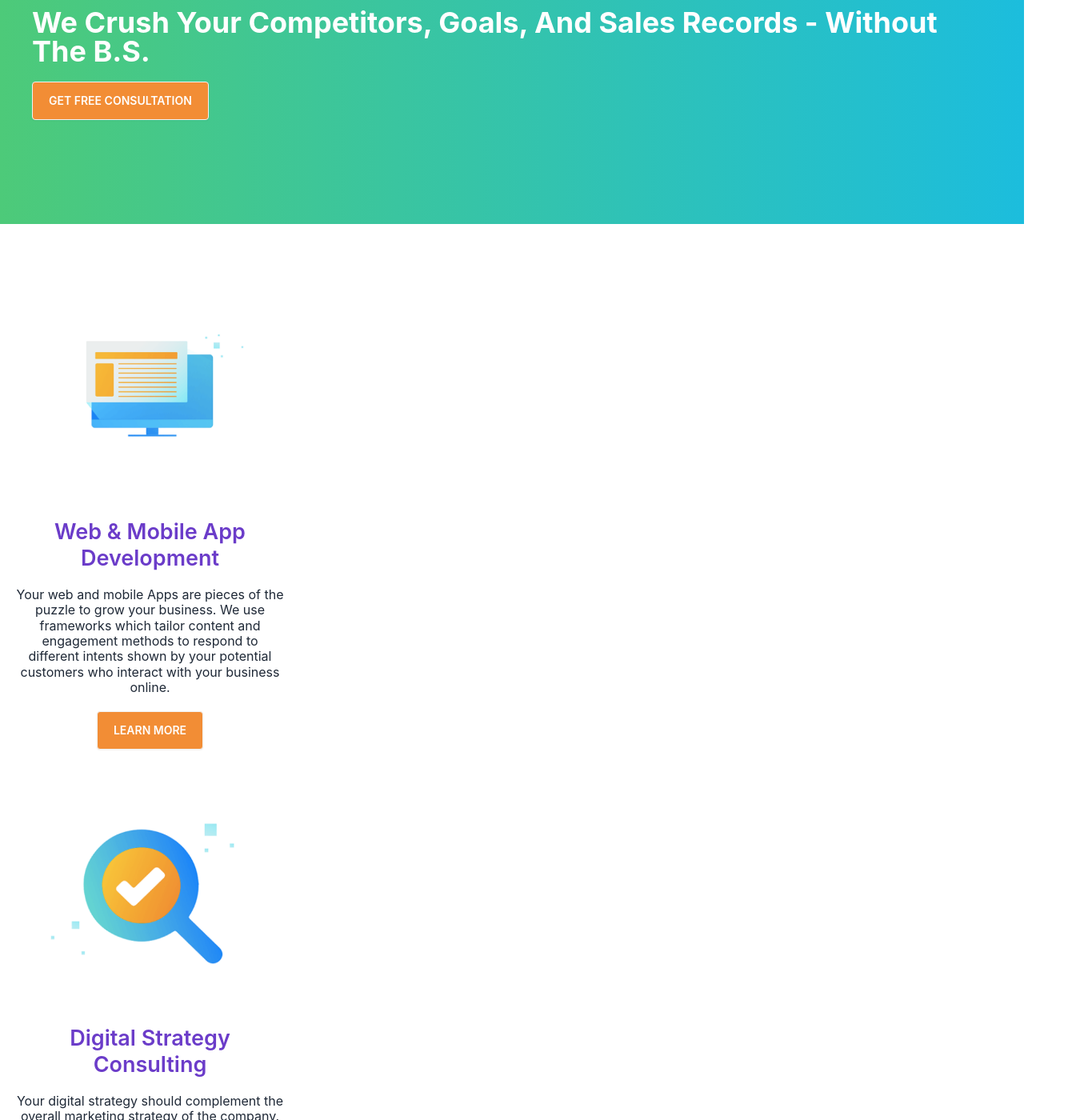
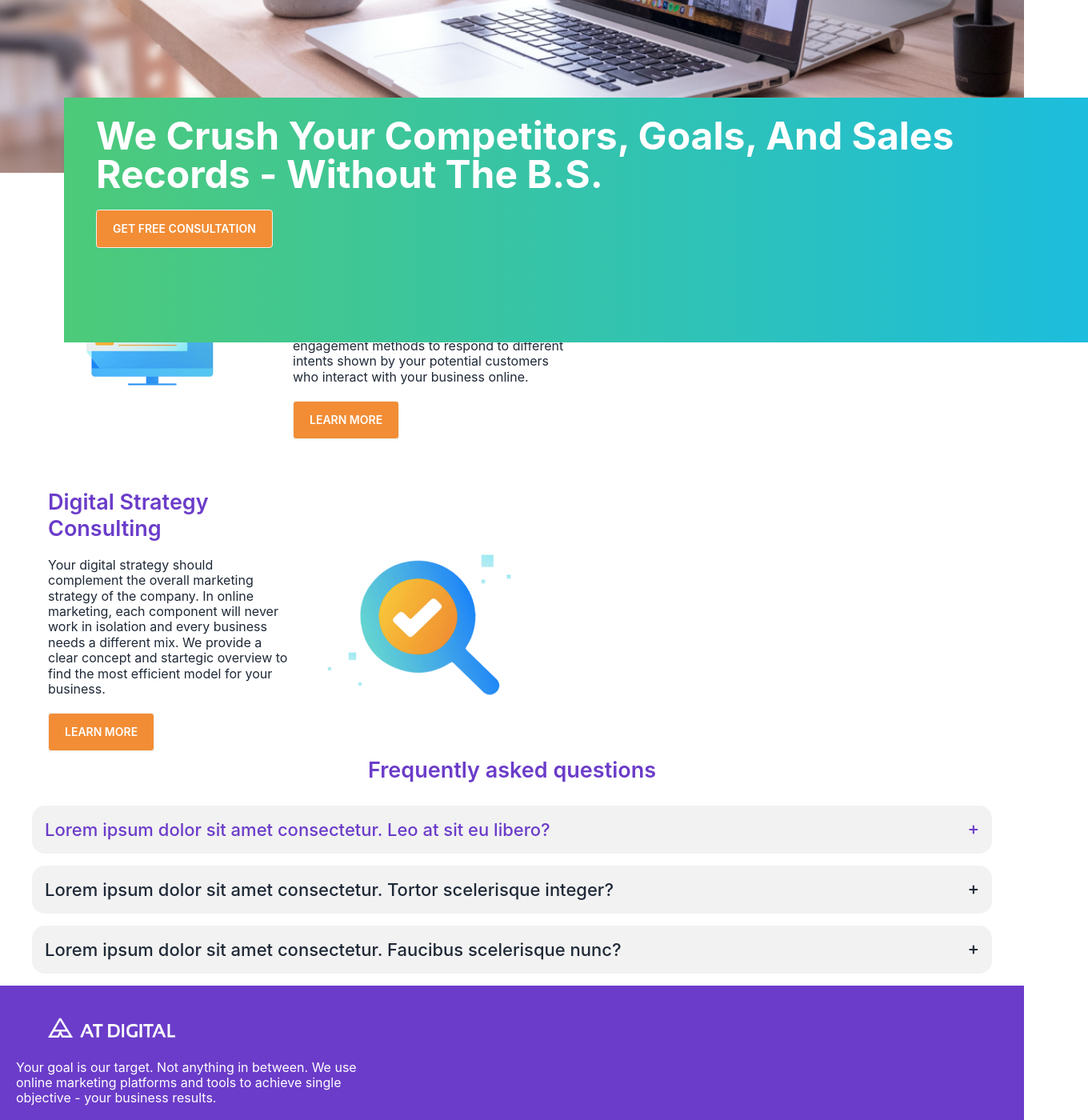
Before and after one commit to iamakmal/frontend-web, a React (Create React App) app: page / in a window 1280 px wide. Shown: the part 300-1700 px from the top of the page at 80% size, 1360 px wide, since content can reach past the window. Built offline with nearby package versions, Linux system fonts and the light colour scheme.

Commit message:
made changes to accomodate md screen size

```diff
--- a/src/components/Footer.jsx
+++ b/src/components/Footer.jsx
@@ -3,23 +3,23 @@ import React from 'react'
 export default function Footer() {
   return (
     <>
-<footer className="footer grid p-10 bg-main text-white px-[20px]">
-  <aside>
+<footer className="footer md:grid-rows-2 p-10 bg-main text-white px-[20px]">
+  <nav className="md:col-span-2">
   <img className="h-[25px] w-[238.89px] px-10 mb-[20px]" src="/Logo.png" alt="logo"/>
   <p className="text-[16px] leading-[19.2px] font-normal">Your goal is our target. Not anything in between. We use<br/> online marketing platforms and tools to achieve single<br/> objective - your business results.</p>
-  </aside>
-  <nav>
+  </nav>
+  <nav className="">
     <h6 className="text-white font-semibold text-[21px] leading-[25.41px]">Our Technologies</h6>
-    <a className="link link-hover font-medium text-[14px] leading-[16.94px]">ReactJS</a>
-    <a className="link link-hover font-medium text-[14px] leading-[16.94px]">Gatsby</a>
-    <a className="link link-hover font-medium text-[14px] leading-[16.94px]">NextJS</a>
-    <a className="link link-hover font-medium text-[14px] leading-[16.94px]">NodeJS</a>
+    <a href="#" className="link link-hover font-medium text-[14px] leading-[16.94px]">ReactJS</a>
+    <a href="#" className="link link-hover font-medium text-[14px] leading-[16.94px]">Gatsby</a>
+    <a href="#" className="link link-hover font-medium text-[14px] leading-[16.94px]">NextJS</a>
+    <a href="#" className="link link-hover font-medium text-[14px] leading-[16.94px]">NodeJS</a>
   </nav>
-  <nav>
+  <nav className="">
     <h6 className="text-white font-semibold text-[21px] leading-[25.41px]">Our Services</h6>
-    <a className="link link-hover font-medium text-[14px] leading-[16.94px]">Social Media Marketing</a>
-    <a className="link link-hover font-medium text-[14px] leading-[16.94px]">Web & Mobile App<br/> Development</a>
-    <a className="link link-hover font-medium text-[14px] leading-[16.94px]">Data & Analytics</a>
+    <a href="#" className="link link-hover font-medium text-[14px] leading-[16.94px]">Social Media Marketing</a>
+    <a href="#" className="link link-hover font-medium text-[14px] leading-[16.94px]">Web & Mobile App<br/> Development</a>
+    <a href="#" className="link link-hover font-medium text-[14px] leading-[16.94px]">Data & Analytics</a>
   </nav>
 </footer>
 <footer className="footer px-[20px] py-4 border-t bg-main text-white">
--- a/src/components/FrequentlyAsked.jsx
+++ b/src/components/FrequentlyAsked.jsx
@@ -2,7 +2,7 @@ import React from 'react'
 
 export default function FrequentlyAsked() {
     return (
-        <div className="mt-[60px] mx-[20px]">
+        <div className="mt-[60px] mx-[20px] md:mx-[40px]">
         <h1 className="text-main font-semibold text-[27px] leading-[33px] text-center mb-[28px]">Frequently asked questions</h1>
         <div className="collapse collapse-plus bg-base-200 mb-[15px]">
                 <input type="radio" name="my-accordion-3" />
--- a/src/components/Hero.jsx
+++ b/src/components/Hero.jsx
@@ -4,10 +4,10 @@ export default function Hero() {
   return (
     <>
     <div className="relative w-full">
-    <img src="./Hero.png" alt="Hero" className="h-[218px] w-full object-cover"/>
-    <div className="w-full h-[294px] lg:[absolute top-[354px] left-20 h-[306px]] flex flex-col bg-gradient-to-r from-[#4DCA79] to-[#1CBDDD] pt-[24px] pr-[40px] pb-[32px] pl-[40px]">
+    <img src="./Hero.png" alt="Hero" className="h-[218px] w-full object-cover md:h-[448px]"/>
+    <div className="w-full h-[294px] md:h-[258px] lg:absolute lg:top-[354px] lg:left-20 lg:h-[306px] flex flex-col bg-gradient-to-r from-[#4DCA79] to-[#1CBDDD] pt-[24px] pr-[40px] pb-[32px] pl-[40px]">
     <div>
-    <h1 className="font-bold text-white text-[36px] leading-[36px] md:[text-5xl leading-[48px]]">We Crush Your Competitors, Goals, And Sales Records - Without The B.S.</h1>
+    <h1 className="md:text-[48px] md:leading-[48px] font-bold text-white text-[36px] leading-[36px]">We Crush Your Competitors, Goals, And Sales Records - Without The B.S.</h1>
     </div>
     <div className="mt-5">
     <button className="btn rounded pt-[12px] pr-[20px] pb-[12px] pl-[20px] bg-orange text-white">GET FREE CONSULTATION</button>
--- a/src/components/Navbar.jsx
+++ b/src/components/Navbar.jsx
@@ -13,19 +13,19 @@ export default function Navbar() {
       <svg xmlns="http://www.w3.org/2000/svg" viewBox="0 0 24 24" className="inline-block w-[31px] h-[24px] stroke-white"><path strokeLinecap="round" strokeLinejoin="round" strokeWidth="2" d="M4 6h16M4 12h16M4 18h16"></path></svg>
       </div>
       <ul tabIndex={0} className="menu menu-sm dropdown-content mt-3 z-[1] p-2 shadow bg-base-100 rounded-box w-52">
-        <li><a>SERVICES</a></li>
-        <li><a>ABOUT US</a></li>
-        <li><a>CONTACT US</a></li>
-        <li><a>CAREERS</a></li>
+        <li><a href="#">SERVICES</a></li>
+        <li><a href="#">ABOUT US</a></li>
+        <li><a href="#">CONTACT US</a></li>
+        <li><a href="#">CAREERS</a></li>
       </ul>
     </div>
   </div>
   <div className="navbar-end w-2/3 hidden md:flex md:flex-row md:justify-start lg:justify-end">
     <ul className="menu menu-horizontal px-1 text-white">
-      <li><a>SERVICES</a></li>
-      <li><a>ABOUT US</a></li>
-      <li><a>CONTACT US</a></li>
-      <li><a>CAREERS</a></li>
+      <li><a href="#">SERVICES</a></li>
+      <li><a href="#">ABOUT US</a></li>
+      <li><a href="#">CONTACT US</a></li>
+      <li><a href="#">CAREERS</a></li>
     </ul>
   </div>
 </div>
--- a/src/components/Services.jsx
+++ b/src/components/Services.jsx
@@ -4,22 +4,22 @@ export default function Services() {
   return (
     <div className="mt-[60px]">
 
-    <div className="grid gap-8 w-[335px] h-[572.82px] justify-center items-center m-5 md:[flex text-left]">
+    <div className="grid gap-1 md:grid-cols-2 w-[335px] h-[572.82px] justify-center items-center m-5 md:w-[688px] md:h-[275px]">
     <div>
-    <img src="./service1.png" className="h-[275.82px] w-[275px] mx-[30px]"/>
+    <img src="./service1.png" className="h-[275.82px] w-[275px] mx-[30px]" alt="web"/>
     </div>
-    <div className="text-center">
+    <div className="text-center md:text-left">
         <h1 className="text-main font-semibold text-[27px] leading-[33px] mb-[20px]">Web & Mobile App Development</h1>
         <p className="text-[16px] font-normal leading-[19.36px] mb-[20px]">Your web and mobile Apps are pieces of the puzzle to grow your business. We use frameworks which tailor content and engagement methods to respond to different intents shown by your potential customers who interact with your business online.</p>
         <button className="btn rounded pt-[12px] pr-[20px] pb-[12px] pl-[20px] bg-orange text-white">LEARN MORE</button>
     </div>
     </div>
 
-    <div className="grid gap-8 w-[335px] h-[572.82px] justify-center items-center m-5 mt-[60px] md:[flex text-left]">
-    <div>
-    <img src="./service2.png" className="h-[276px] w-[275px] mx-[30px]"/>
+    <div className="grid gap-1 md:grid-cols-2 w-[335px] h-[572.82px] justify-center items-center m-5 mt-[60px] md:w-[688px] md:h-[275px] md:px-[40px]">
+    <div className="md:order-2">
+    <img src="./service2.png" className="h-[276px] w-[275px] mx-[30px]" alt="digital"/>
     </div>
-    <div className="text-center">
+    <div className="text-center md:text-left md:order-1">
         <h1 className="text-main font-semibold text-[27px] leading-[33px] mb-[20px]">Digital Strategy Consulting</h1>
         <p className="text-[16px] font-normal leading-[19.36px] mb-[20px]">Your digital strategy should complement the overall marketing strategy of the company. In online marketing, each component will never work in isolation and every business needs a different mix. We provide a clear concept and startegic overview to find the most efficient model for your business.</p>
         <button className="btn rounded pt-[12px] pr-[20px] pb-[12px] pl-[20px] bg-orange text-white">LEARN MORE</button>
```
